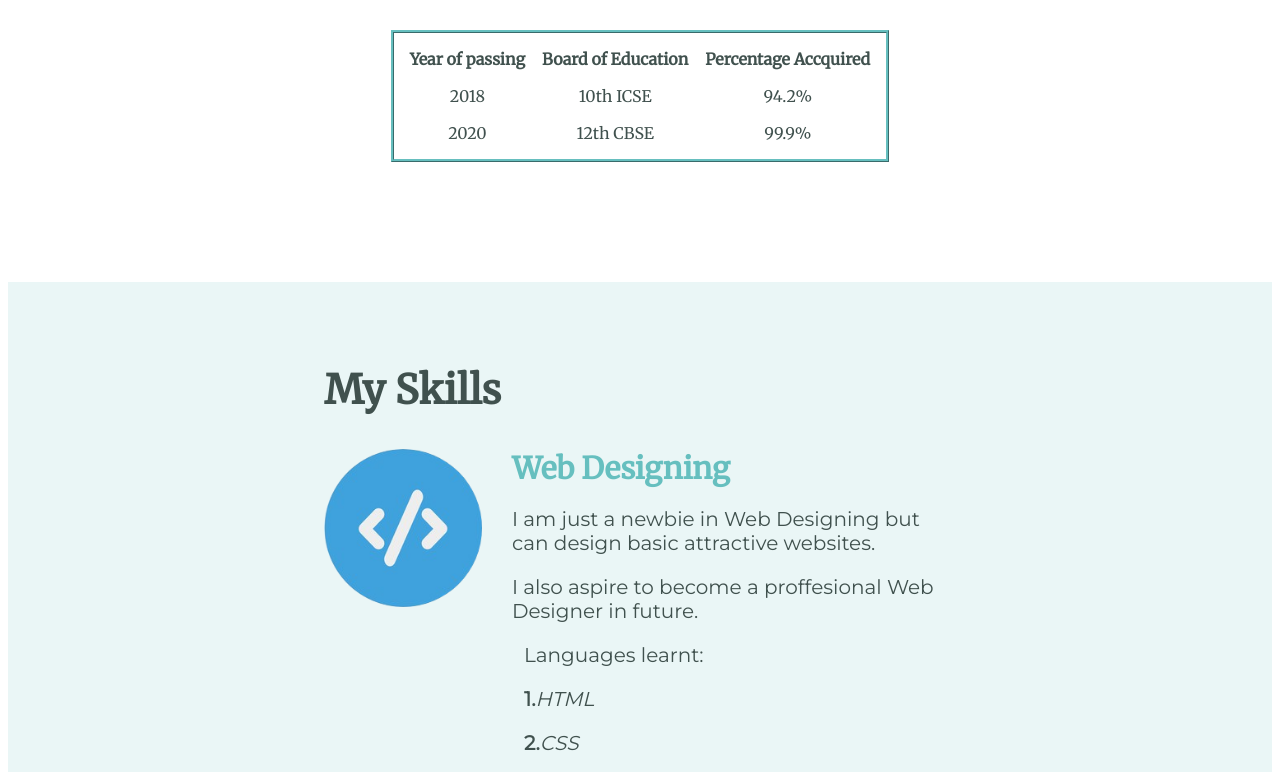
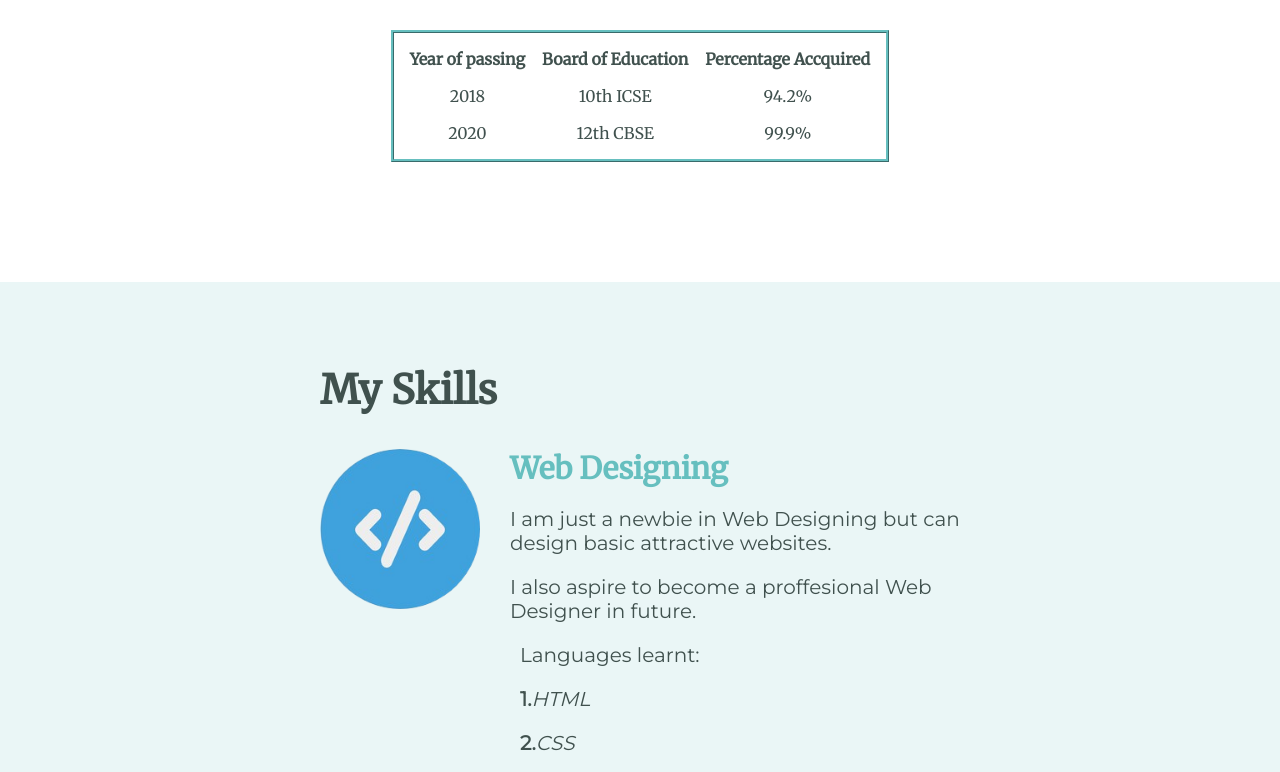
Before and after one commit to aryan-jha-18/MY-CV, a plain HTML site: page index.html in a window 1280 px wide. Shown: the part 2163-2935 px from the top of the page. Drawn offline with Linux system fonts and the light colour scheme.

Commit message:
Update styles.css

```diff
--- a/styles.css
+++ b/styles.css
@@ -1,7 +1,7 @@
 body {color: #40514E;
   background-color: white;
   text-align: center;
-  margin-top: 0;
+  margin: 0;
   font-family: 'Merriweather', serif;
 }
 
```
